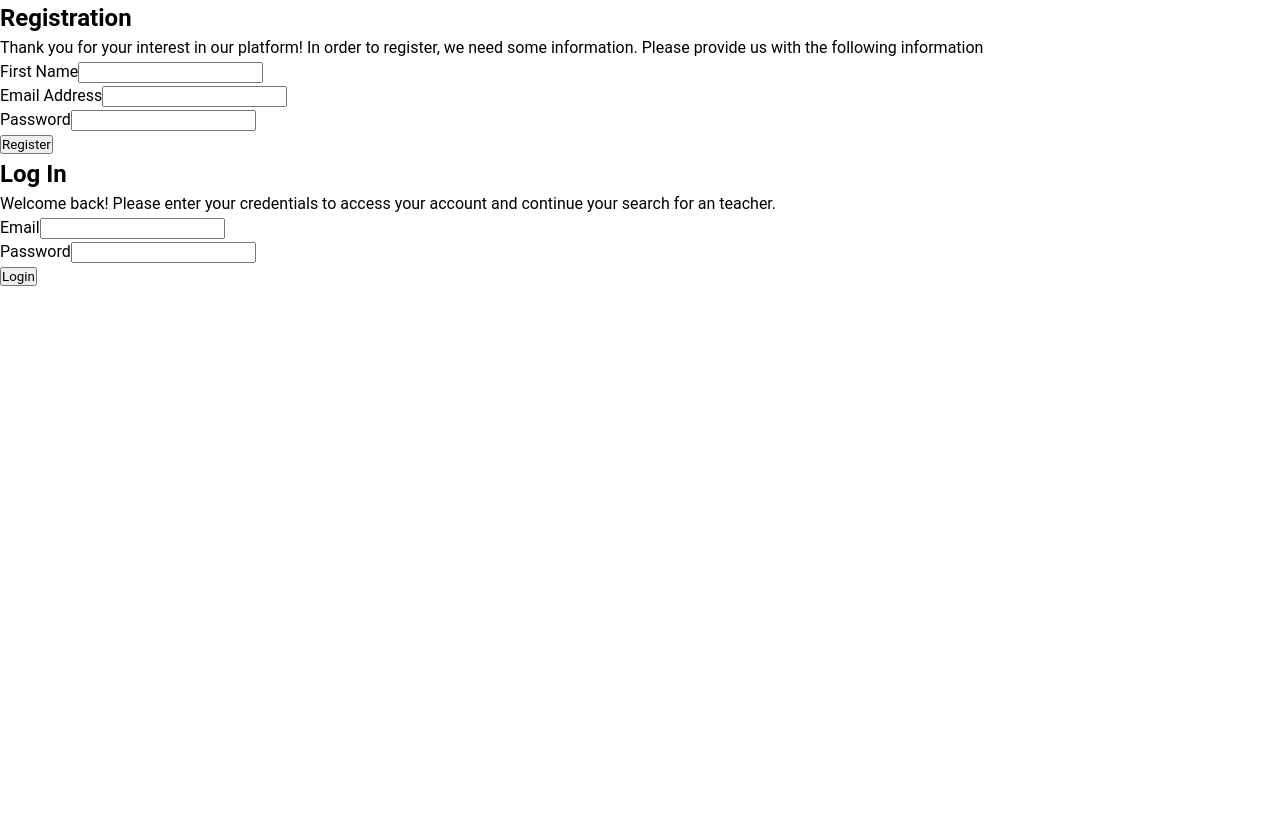
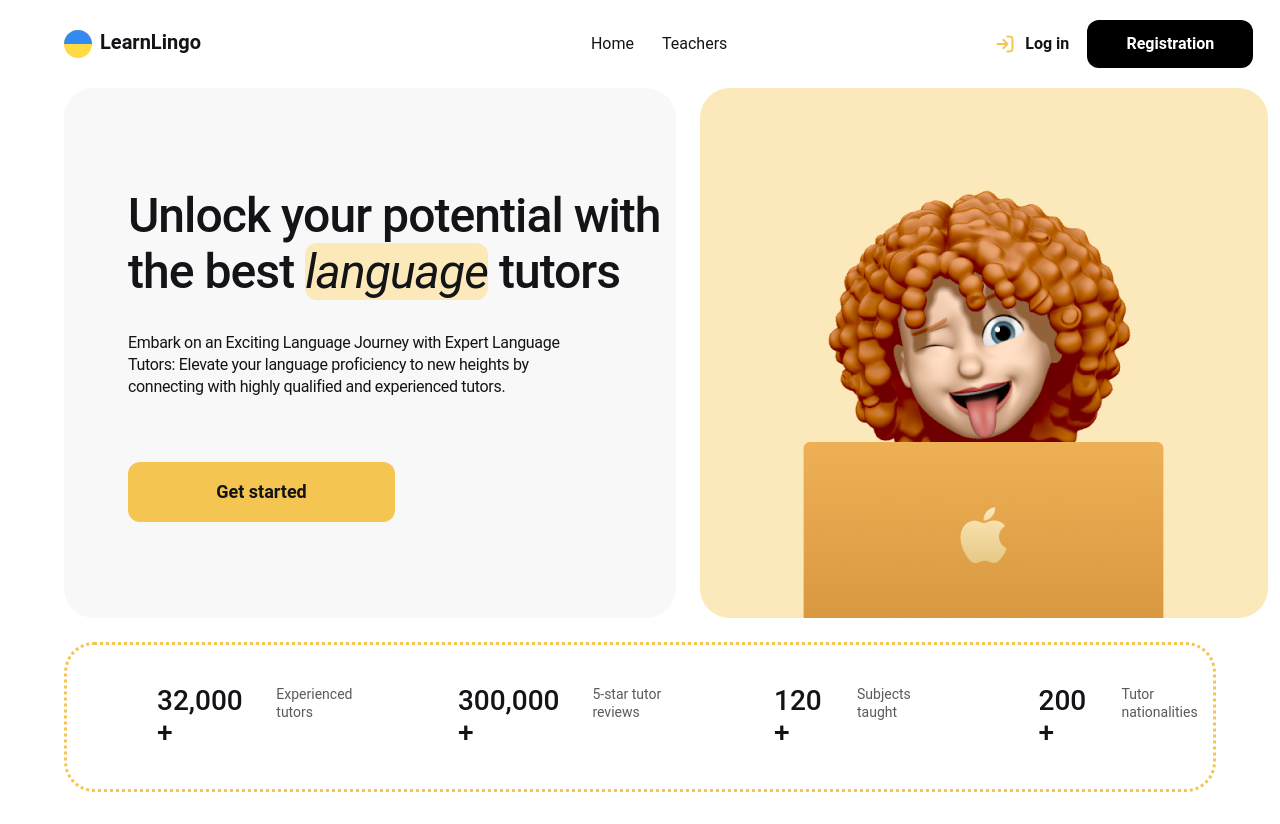
Before and after one commit to Sergiyan92/Learn-Lingo, a React (Vite) app: page / in a window 1280 px wide. Before the commit the page ends 800 px from the top, so only its background shows below. Built offline with nearby package versions, Linux system fonts and the light colour scheme.

Commit message:
create style login modal

```diff
--- a/src/App.tsx
+++ b/src/App.tsx
@@ -1,27 +1,25 @@
-// import HomePage from "./pages/HomePage";
-
-// import { Route, Routes } from "react-router-dom";
-// import TeachersPage from "./pages/TeachersPage";
-// import HomePage from "./pages/HomePage";
-// import Favorites from "./components/favorites/Favorites";
-import LoginForm from "./components/login/LoginForm";
-import Registration from "./components/registration/Registration";
+import { Route, Routes } from "react-router-dom";
+import TeachersPage from "./pages/TeachersPage";
+import HomePage from "./pages/HomePage";
+import Favorites from "./components/favorites/Favorites";
+// import LoginForm from "./components/login/LoginForm";
+// import Registration from "./components/registration/Registration";
 
 function App() {
-  function handleCloseModal(): void {
-    throw new Error("Function not implemented.");
-  }
+  // function handleCloseModal(): void {
+  //   throw new Error("Function not implemented.");
+  // }
 
   return (
-    <>
-      <Registration onClose={handleCloseModal} />
-      <LoginForm onClose={handleCloseModal} />
-    </>
-    // <Routes>
-    //   <Route path="/" element={<HomePage />} />
-    //   <Route path="/teachers" element={<TeachersPage />} />
-    //   <Route path="/favorites" element={<Favorites />} />
-    // </Routes>
+    // <>
+    //   <Registration onClose={handleCloseModal} />
+    //   <LoginForm onClose={handleCloseModal} />
+    // </>
+    <Routes>
+      <Route path="/" element={<HomePage />} />
+      <Route path="/teachers" element={<TeachersPage />} />
+      <Route path="/favorites" element={<Favorites />} />
+    </Routes>
   );
 }
 
--- a/src/components/header/Header.module.css
+++ b/src/components/header/Header.module.css
@@ -31,33 +31,3 @@
 .auth {
   display: flex;
 }
-.btn_logIn {
-  display: flex;
-  align-items: center;
-  margin-right: 16px;
-  border: none;
-  background-color: white;
-}
-.btn_log_text {
-  width: 48px;
-  margin-left: 8px;
-  color: var(--color-main-text);
-  font-size: 16px;
-  font-weight: 700;
-  line-height: 20px;
-}
-.btn_reg {
-  width: 166px;
-  height: 48px;
-  padding: 14px, 39px, 14px, 39px;
-  border-radius: 12px;
-  gap: 8px;
-  color: white;
-  border: none;
-  background-color: black;
-}
-.btn_reg_text {
-  font-size: 16px;
-  font-weight: 700;
-  line-height: 20px;
-}
--- a/src/components/header/Header.tsx
+++ b/src/components/header/Header.tsx
@@ -1,7 +1,8 @@
 import css from "./Header.module.css";
 import logo from "../../assets/ukraine.svg";
-import logIn from "../../assets/log_in.svg";
+
 import { Link } from "react-router-dom";
+import ModalComponent from "../modal/ModalComponent";
 
 const Header = () => {
   return (
@@ -21,13 +22,7 @@ const Header = () => {
         </div>
       </nav>
       <div className={css.auth}>
-        <button className={css.btn_logIn}>
-          <img src={logIn} alt="Log in" />
-          <span className={css.btn_log_text}>Log in</span>
-        </button>
-        <button className={css.btn_reg}>
-          <span className={css.btn_reg_text}>Registration</span>
-        </button>
+        <ModalComponent />
       </div>
     </div>
   );
--- a/src/components/login/LoginForm.module.css
+++ b/src/components/login/LoginForm.module.css
@@ -0,0 +1,61 @@
+.login {
+  display: flex;
+  flex-direction: column;
+  padding: 64px;
+  border-radius: 30px;
+  background: #fff;
+}
+.title_login {
+  font-size: 40px;
+  font-weight: 500;
+  line-height: 48px;
+  letter-spacing: -0.02em;
+  color: var(--color-main-text);
+}
+.btm_close {
+  display: flex;
+  margin-left: auto;
+  border: none;
+  background: #fff;
+}
+.sub_title_login {
+  width: 438px;
+  margin-top: 20px;
+  font-size: 16px;
+  font-weight: 400;
+  line-height: 22px;
+  letter-spacing: 0em;
+  color: #121417cc;
+}
+.input_email {
+  width: 438px;
+  margin-top: 40px;
+  padding: 16px;
+  border-radius: 12px;
+  border: 1px solid #1214171a;
+}
+.input_password {
+  width: 438px;
+  margin-top: 18px;
+  padding: 16px;
+  border-radius: 12px;
+  border: 1px solid #1214171a;
+}
+.btn {
+  display: flex;
+  justify-content: center;
+  margin-top: 40px;
+}
+.btn_login {
+  width: 438px;
+  padding: 16px;
+  border: none;
+  border-radius: 12px;
+  background-color: var(--color-button-main);
+}
+.btn_text {
+  font-size: 18px;
+  font-weight: 700;
+  line-height: 28px;
+  letter-spacing: 0em;
+}
--- a/src/components/login/LoginForm.tsx
+++ b/src/components/login/LoginForm.tsx
@@ -3,6 +3,7 @@
 import { useFormik } from "formik";
 import * as Yup from "yup";
 import css from "./LoginForm.module.css";
+import close from "../../assets/close.svg";
 interface Modal {
   onClose: () => void;
 }
@@ -26,20 +27,24 @@ const LoginForm = ({ onClose }: Modal) => {
 
   return (
     <form onSubmit={formik.handleSubmit} className={css.login}>
+      <button className={css.btm_close} onClick={() => onClose()}>
+        <img src={close} alt="icon close" width={32} height={32} />
+      </button>
       <div>
-        <h2>Log In</h2>
-        <p>
+        <h2 className={css.title_login}>Log In</h2>
+        <p className={css.sub_title_login}>
           Welcome back! Please enter your credentials to access your account and
           continue your search for an teacher.
         </p>
-        <label htmlFor="email">Email</label>
         <input
           type="text"
           id="email"
           name="email"
+          placeholder="Email"
           onChange={formik.handleChange}
           onBlur={formik.handleBlur}
           value={formik.values.email}
+          className={css.input_email}
         />
         {formik.touched.email && formik.errors.email ? (
           <div>{formik.errors.email}</div>
@@ -47,22 +52,25 @@ const LoginForm = ({ onClose }: Modal) => {
       </div>
 
       <div>
-        <label htmlFor="password">Password</label>
         <input
           type="password"
           id="password"
           name="password"
+          placeholder="Password"
           onChange={formik.handleChange}
           onBlur={formik.handleBlur}
           value={formik.values.password}
+          className={css.input_password}
         />
         {formik.touched.password && formik.errors.password ? (
           <div>{formik.errors.password}</div>
         ) : null}
       </div>
 
-      <div>
-        <button type="submit">Login</button>
+      <div className={css.btn}>
+        <button className={css.btn_login} type="submit">
+          <span className={css.btn_text}>Login</span>
+        </button>
       </div>
     </form>
   );
--- /dev/null
+++ b/src/components/modal/ModalComponent.module.css
@@ -0,0 +1,49 @@
+.overlay {
+  position: fixed;
+  top: 0;
+  left: 0;
+  min-width: 100vw;
+  min-height: 100vh;
+  display: flex;
+  justify-content: center;
+  align-items: center;
+  background-color: rgba(0, 0, 0, 0.8);
+  z-index: 1200;
+}
+.modal {
+  max-width: calc(100vw - 48px);
+  max-height: calc(100vh - 24px);
+}
+.btn_reg {
+  width: 166px;
+  height: 48px;
+  padding: 14px, 39px, 14px, 39px;
+  border-radius: 12px;
+  gap: 8px;
+  color: white;
+  border: none;
+  background-color: black;
+}
+.btn_reg_text {
+  font-size: 16px;
+  font-weight: 700;
+  line-height: 20px;
+}
+.btn_logIn {
+  display: flex;
+  align-items: center;
+  margin-right: 16px;
+  border: none;
+  background-color: white;
+}
+.btn_log_text {
+  width: 48px;
+  margin-left: 8px;
+  color: var(--color-main-text);
+  font-size: 16px;
+  font-weight: 700;
+  line-height: 20px;
+}
+.auth {
+  display: flex;
+}
--- a/src/components/modal/ModalComponent.tsx
+++ b/src/components/modal/ModalComponent.tsx
@@ -1,27 +1,52 @@
-// ModalComponent.js
+import css from "./ModalComponent.module.css";
+import logIn from "../../assets/log_in.svg";
 
-import { useState } from "react";
+import { SetStateAction, useState } from "react";
+import LoginForm from "../login/LoginForm";
 import RegistrationForm from "../registration/Registration";
 
 const ModalComponent = () => {
   const [isModalOpen, setIsModalOpen] = useState(false);
+  const [formType, setFormType] = useState("");
 
-  const handleOpenModal = () => {
+  const handleOpenModal = (type: SetStateAction<string>) => {
+    setFormType(type);
     setIsModalOpen(true);
   };
 
   const handleCloseModal = () => {
     setIsModalOpen(false);
+    setFormType("");
+  };
+
+  const renderForm = () => {
+    switch (formType) {
+      case "login":
+        return <LoginForm onClose={handleCloseModal} />;
+      case "registration":
+        return <RegistrationForm onClose={handleCloseModal} />;
+      default:
+        return null;
+    }
   };
 
   return (
-    <div>
-      <button onClick={handleOpenModal}>Open Modal</button>
-      {isModalOpen && (
-        <div>
-          <RegistrationForm onClose={handleCloseModal} />
-        </div>
-      )}
+    <div className={css.auth}>
+      <button
+        onClick={() => handleOpenModal("login")}
+        className={css.btn_logIn}
+      >
+        <img src={logIn} alt="Log in" />
+        <span className={css.btn_log_text}>Log in</span>
+      </button>
+      <button
+        className={css.btn_reg}
+        onClick={() => handleOpenModal("registration")}
+      >
+        <span className={css.btn_reg_text}>Registration</span>
+      </button>
+
+      {isModalOpen && <div className={css.overlay}>{renderForm()}</div>}
     </div>
   );
 };
--- a/src/components/registration/Registration.tsx
+++ b/src/components/registration/Registration.tsx
@@ -1,7 +1,7 @@
 import { useFormik } from "formik";
 import * as Yup from "yup";
 import css from "./Registration.module.css";
-
+import close from "../../assets/close.svg";
 interface Modal {
   onClose: () => void;
 }
@@ -10,7 +10,6 @@ const Registration = ({ onClose }: Modal) => {
   const formik = useFormik({
     initialValues: {
       firstName: "",
-      lastName: "",
       email: "",
       password: "",
     },
@@ -33,6 +32,9 @@ const Registration = ({ onClose }: Modal) => {
     <form onSubmit={formik.handleSubmit} className={css.reg}>
       <div>
         <h2>Registration</h2>
+        <button onClick={() => onClose()}>
+          <img src={close} alt="icon close" width={32} height={32} />
+        </button>
         <p>
           Thank you for your interest in our platform! In order to register, we
           need some information. Please provide us with the following
```
Also changed, not shown: src/assets/close.svg (added).
